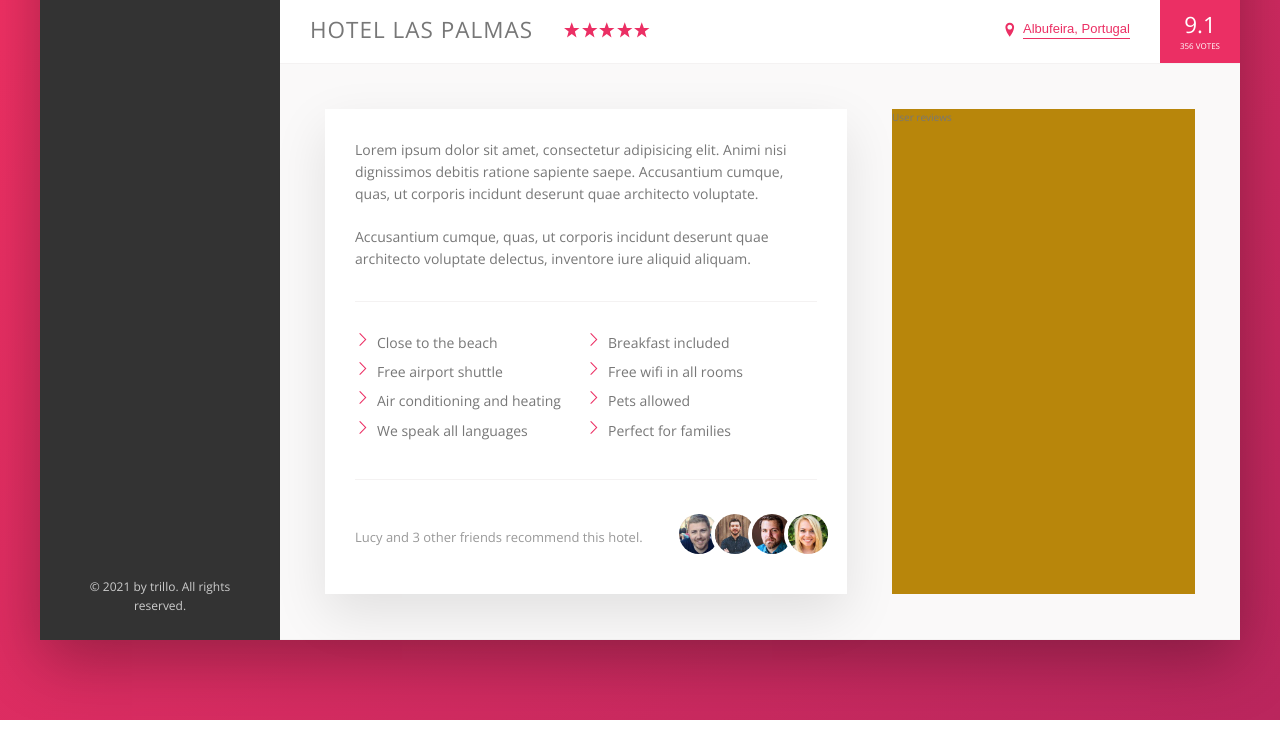
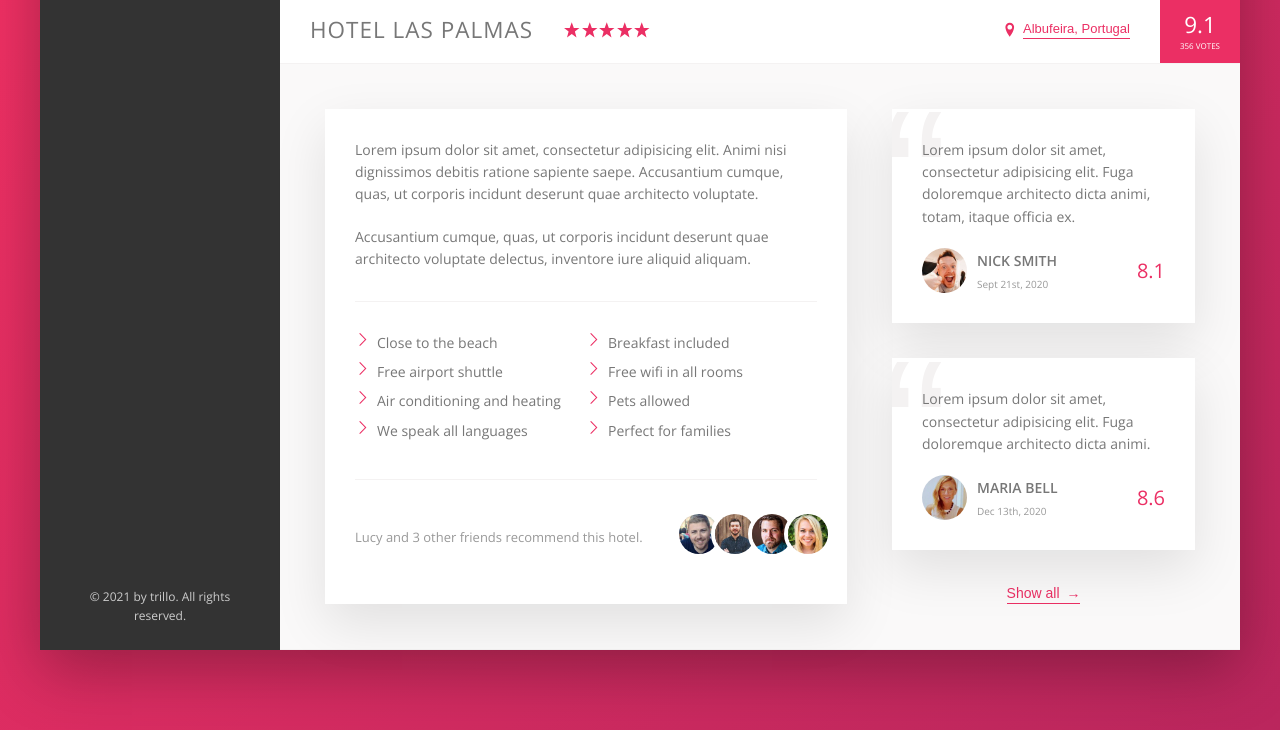
Before and after one commit to Dusan-Lex/Trillo, a website: page index.html in a window 1280 px wide. Shown: the part 529-1259 px from the top of the page. Drawn offline with nearby package versions, Linux system fonts and the light colour scheme; files that its build step writes are made by us from their sources.

Commit message:
Build Reviews Section

```diff
--- a/index.html
+++ b/index.html
@@ -169,7 +169,39 @@
                         </div>
                     </div>
 
-                    <div class="user-reviews">User reviews</div>
+                    <div class="user-reviews">
+                        <figure class="review">
+                            <blockquote class="review__text">
+                                Lorem ipsum dolor sit amet, consectetur adipisicing elit. Fuga doloremque architecto
+                                dicta animi, totam, itaque officia ex.
+                            </blockquote>
+                            <figcaption class='review__user'>
+                                <img src="img/user-1.jpg" alt="User 1" class="review__photo">
+                                <div class="review__user-box">
+                                    <p class="review__user-name">Nick Smith</p>
+                                    <p class="review__user-date">Sept 21st, 2020</p>
+                                </div>
+                                <div class="review__rating">8.1</div>
+                            </figcaption>
+                        </figure>
+
+                        <figure class="review">
+                            <blockquote class="review__text">
+                                Lorem ipsum dolor sit amet, consectetur adipisicing elit. Fuga doloremque architecto
+                                dicta animi.
+                            </blockquote>
+                            <figcaption class='review__user'>
+                                <img src="img/user-2.jpg" alt="User 2" class="review__photo">
+                                <div class="review__user-box">
+                                    <p class="review__user-name">Maria Bell</p>
+                                    <p class="review__user-date">Dec 13th, 2020</p>
+                                </div>
+                                <div class="review__rating">8.6</div>
+                            </figcaption>
+                        </figure>
+
+                        <button class="btn-inline">Show all <span>&rarr;</span></button>
+                    </div>
                 </div>
 
             </main>
--- a/sass/_components.scss
+++ b/sass/_components.scss
@@ -254,8 +254,17 @@
   cursor: pointer;
   transition: all 0.2s;
 
+  span {
+    margin-left: 3px;
+    transition: margin-left 0.2s;
+  }
+
   &:hover {
     color: var(--color-grey-dark-2);
+
+    span {
+      margin-left: 8px;
+    }
   }
 
   &:focus {
@@ -336,3 +345,56 @@
     border: 4px solid white;
   }
 }
+
+.review {
+  background-color: white;
+  box-shadow: var(--shadow-light);
+  padding: 3rem;
+  position: relative;
+  margin-bottom: 3.5rem;
+  overflow: hidden;
+
+  &__text {
+    margin-bottom: 2rem;
+    z-index: 10;
+    position: relative;
+  }
+  &__user {
+    display: flex;
+    align-items: center;
+  }
+  &__photo {
+    height: 4.5rem;
+    width: 4.5rem;
+    border-radius: 50%;
+    margin-right: 1rem;
+  }
+  &__user-box {
+    margin-right: auto;
+  }
+  &__user-name {
+    font-weight: 600;
+    margin-bottom: 0.4rem;
+    text-transform: uppercase;
+  }
+  &__user-date {
+    font-size: 1rem;
+    color: var(--color-grey-dark-3);
+  }
+  &__rating {
+    font-size: 2rem;
+    color: var(--color-primary);
+  }
+
+  &::before {
+    content: "\201C";
+    font-size: 20rem;
+    position: absolute;
+    top: -2.75rem;
+    left: -1rem;
+    color: var(--color-grey-light-2);
+    font-family: sans-serif;
+    line-height: 1;
+    z-index: 1;
+  }
+}
--- a/sass/_layout.scss
+++ b/sass/_layout.scss
@@ -37,6 +37,7 @@
   padding: 4.5rem;
   background-color: var(--color-grey-light-1);
   border-bottom: var(--border);
+  font-size: 1.4rem;
 }
 
 .description {
@@ -45,10 +46,11 @@
   margin-right: 4.5rem;
   box-shadow: var(--shadow-light);
   padding: 3rem;
-  font-size: 1.4rem;
 }
 
 .user-reviews {
-  background-color: darkgoldenrod;
   flex: 1;
+  display: flex;
+  flex-direction: column;
+  align-items: center;
 }
```
Also changed, not shown: img/text.txt (deleted, +0 -17 lines).
